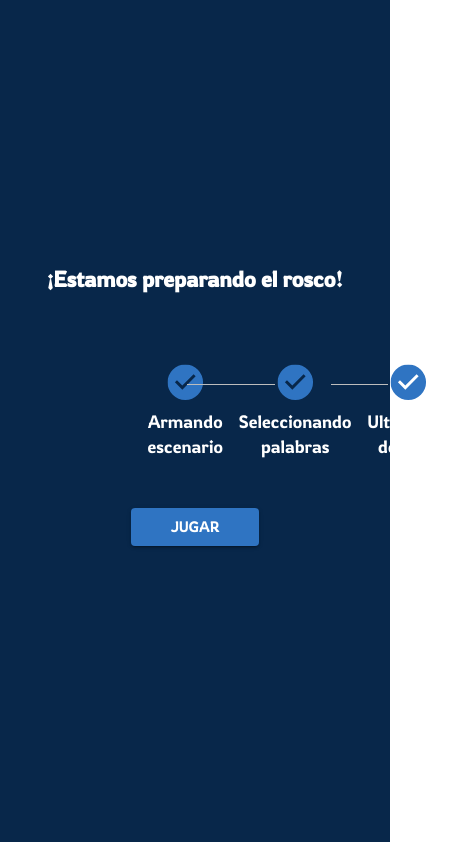
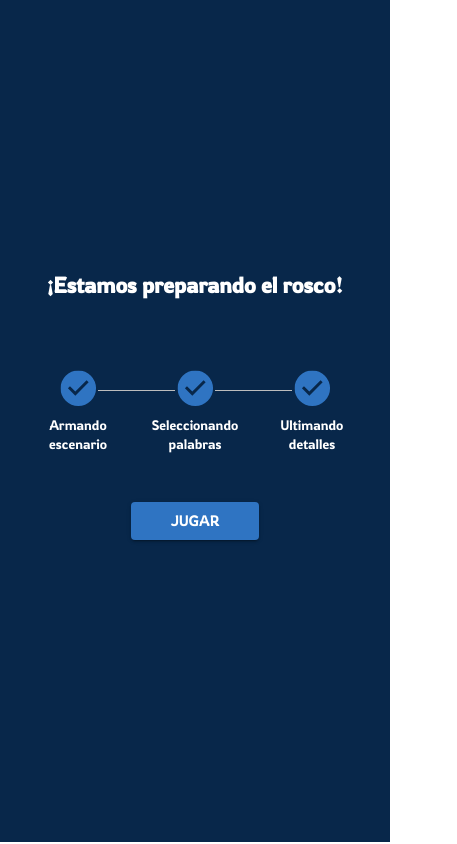
Before and after one commit to tadeovelis/Pasapalabra-ArroyoMaldonado-TPIntegradorDEU-2022, a React (Create React App) app: page /preparacion in a window 390 px wide. Shown: the whole page, 457 px wide, since content can reach past the window. Built offline with nearby package versions, Linux system fonts and the light colour scheme; the HTML template or start-up script is replaced by a standard one.

Commit message:
Acomodar responsive de sección PreJuego

```diff
--- a/src/components/PreJuego.js
+++ b/src/components/PreJuego.js
@@ -59,12 +59,25 @@ export default function PreJuego(props) {
                     <Typography variant="h2">¡Estamos preparando el rosco!</Typography>
                 </Grid>
 
-                <Grid item xs={12} sx={{ mx: 15, my: 4 }}>
+                <Grid item xs={12}
+                    sx={{
+                        mx: {
+                            xs: 0,
+                            sm: 5,
+                            lg: 15
+                        },
+                        my: 4
+                    }}
+                >
                     <Stepper
                         activeStep={activeStep}
                         alternativeLabel
                         sx={{
-                            fontSize: '1.3em'
+                            fontSize: {
+                                xs: '1em',
+                                sm: '.6em',
+                                lg: '1.3em',
+                            }
                         }}>
                         {steps.map((label) => {
                             return (
```
